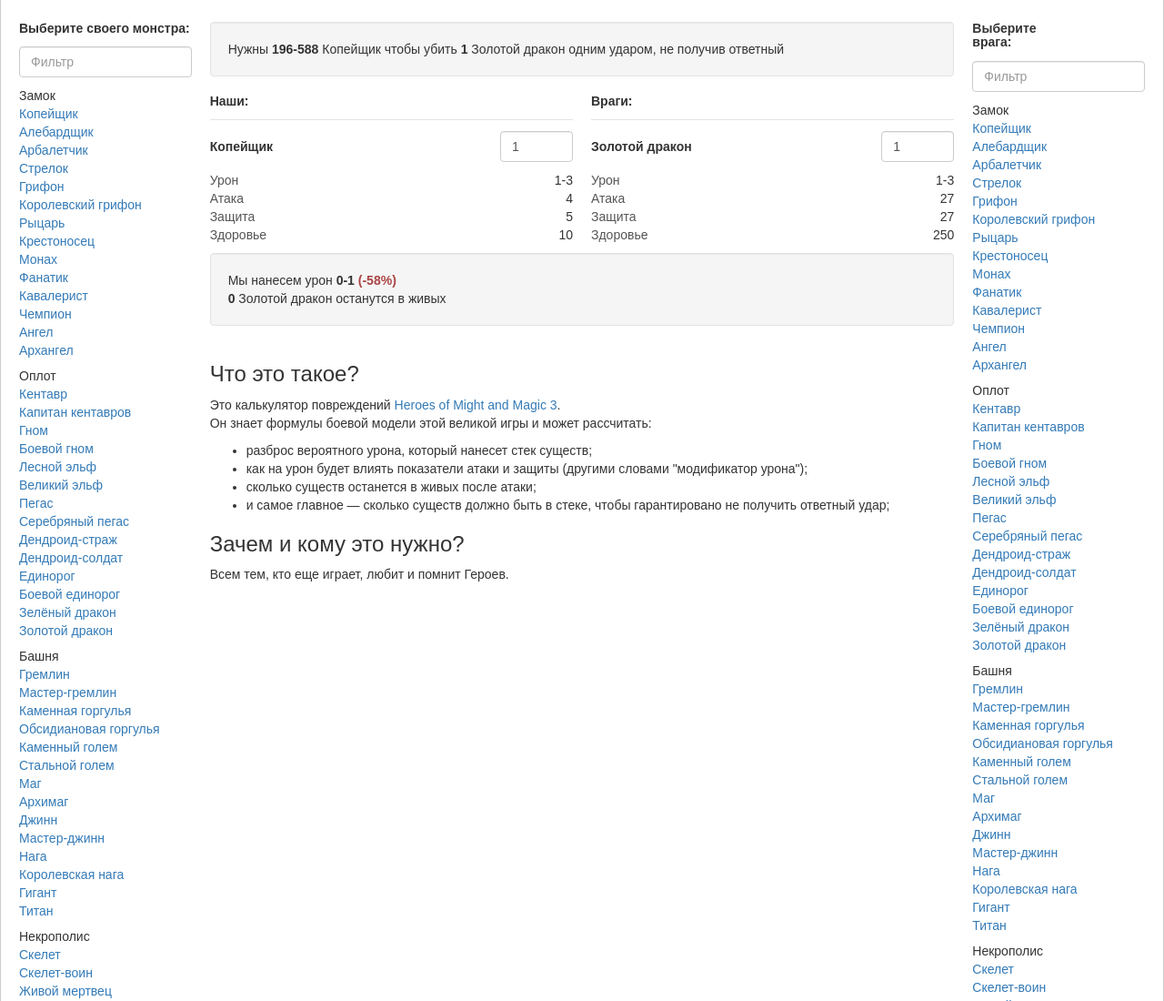
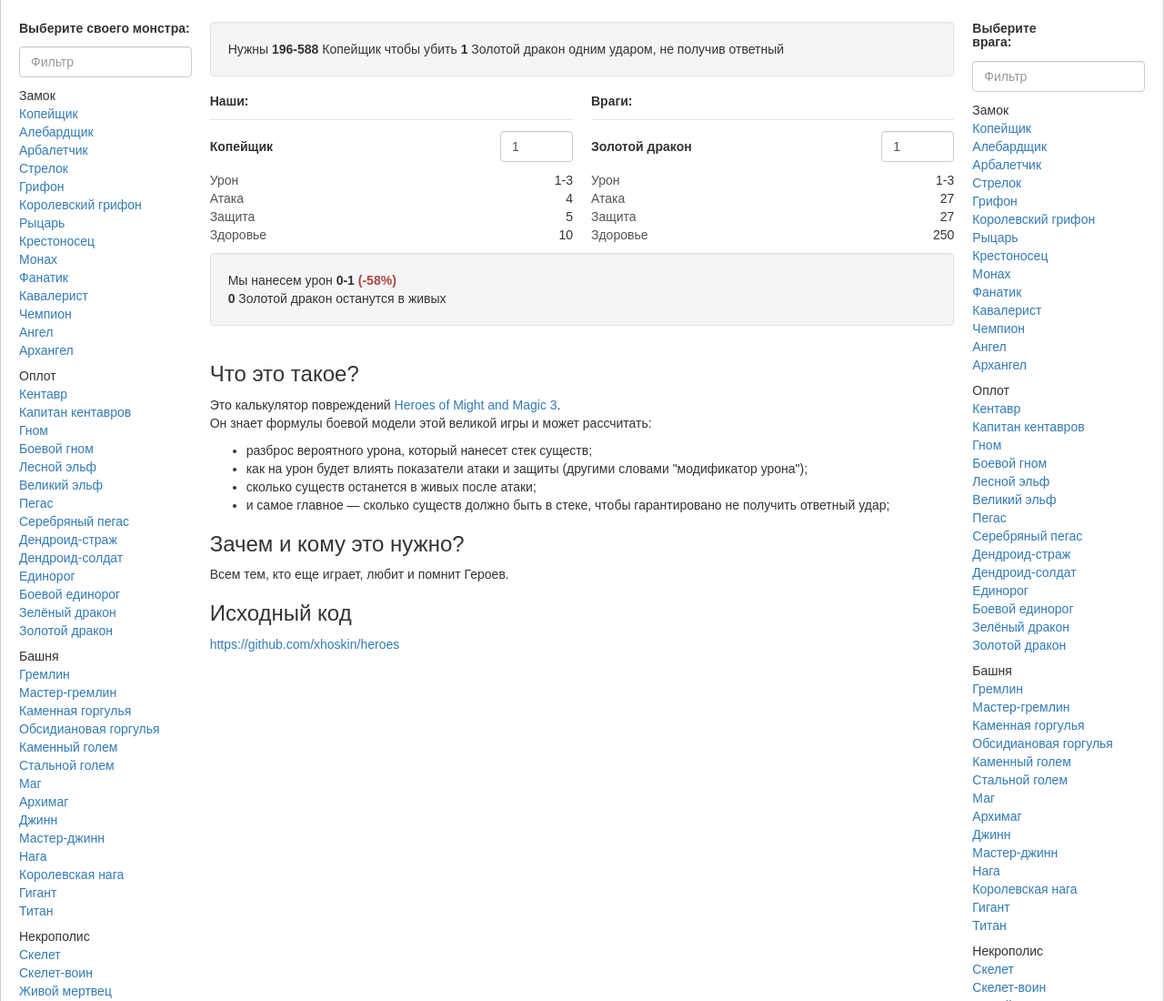
Before and after one commit to xhoskin/heroes, a website: page index.html in a window 1280 px wide. Shown: the top 1100 px of the page at 91% size. Drawn offline with Linux system fonts and the light colour scheme.

Commit message:
исходный код

```diff
--- a/index.html
+++ b/index.html
@@ -152,6 +152,8 @@
                 </ul>
                 <h3>Зачем и кому это нужно?</h3>
                 <p>Всем тем, кто еще играет, любит и помнит Героев.</p>
+                <h3>Исходный код</h3>
+                <p><a href="https://github.com/xhoskin/heroes">https://github.com/xhoskin/heroes</a></p>
             </div>
         </div> <!-- / primary-part -->
 
```
Also changed, not shown: README.md.
